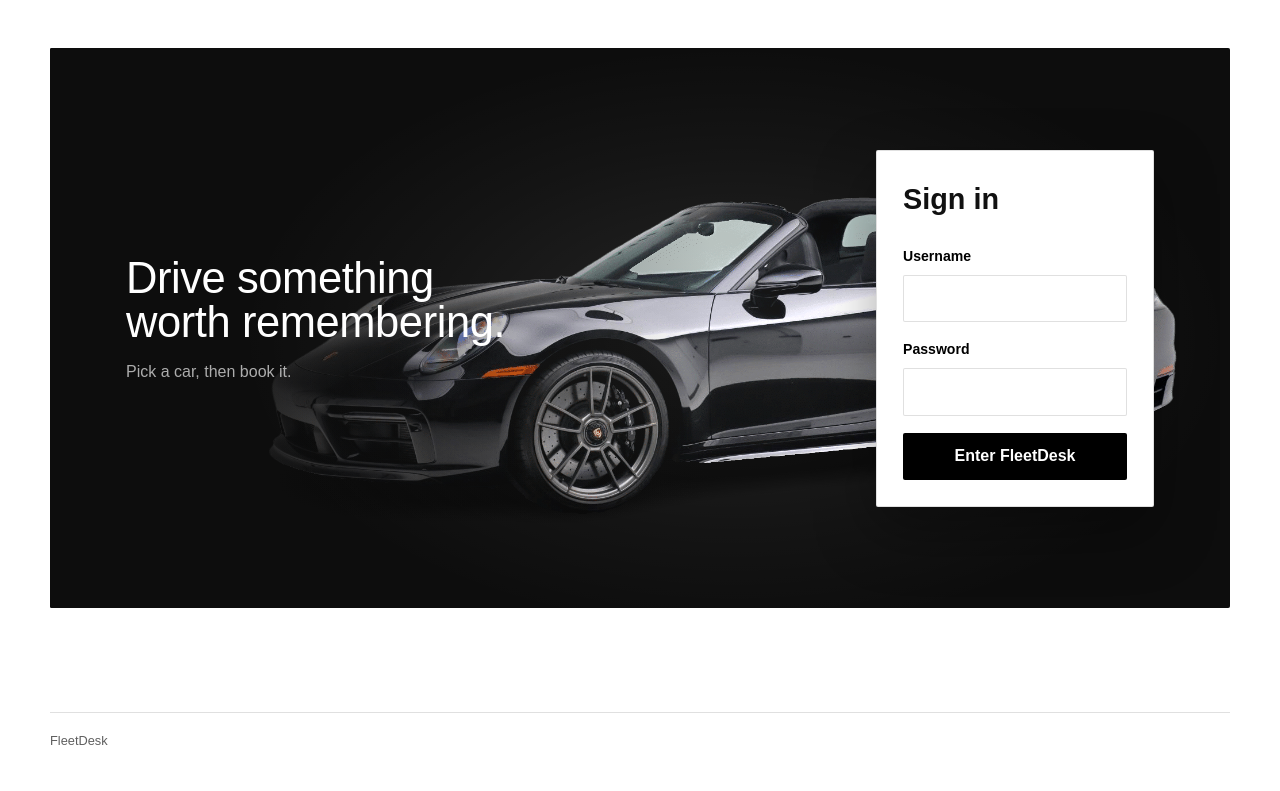
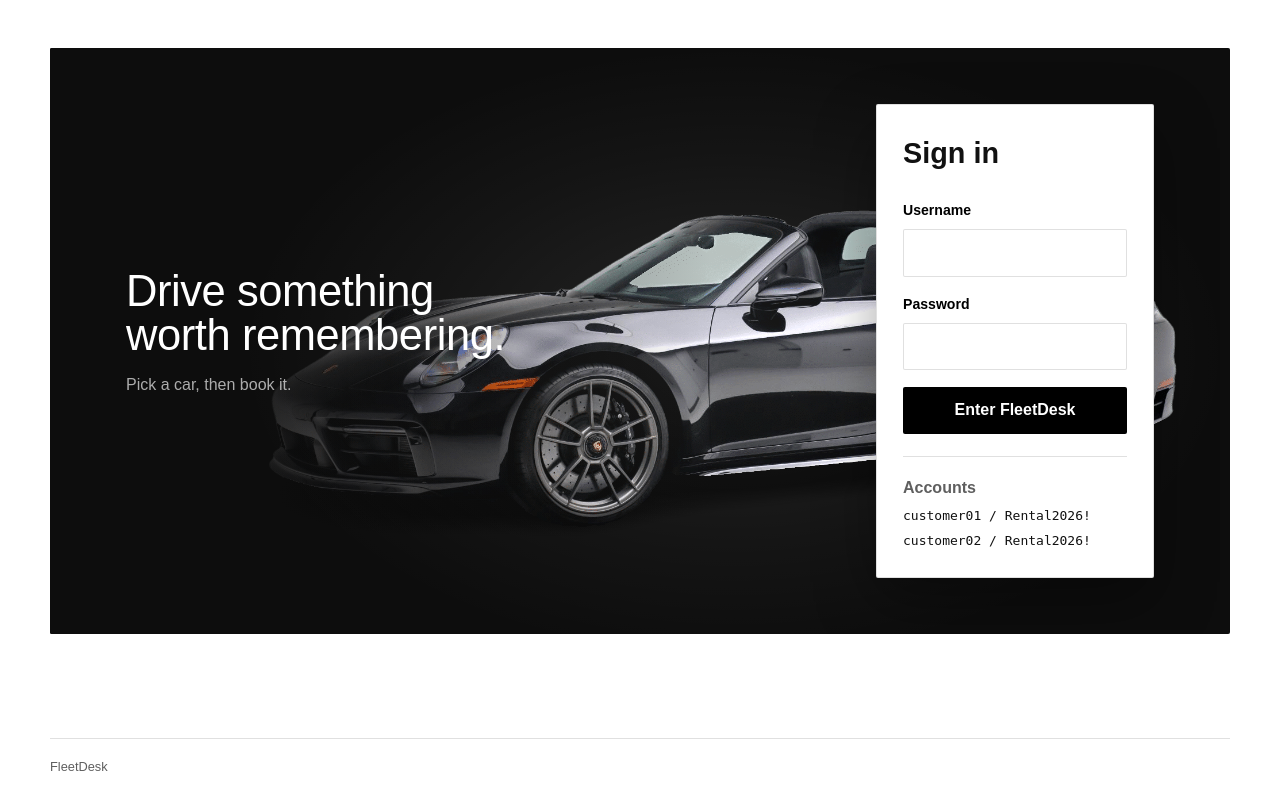
Before and after one commit to 123dvfj123/Comp3810sef_group36, a Node server app: page /login in a window 1280 px wide. Shown: the part 84-875 px from the top of the page. Before the commit the page ends 829 px from the top, so only its background shows below. Run offline with Node 20, Linux system fonts and the light colour scheme; some libraries are stand-ins or nearby versions.

Commit message:
Show account hints on the sign-in page

```diff
--- a/public/css/main.css
+++ b/public/css/main.css
@@ -602,6 +602,19 @@ dd {
   color: var(--muted);
 }
 
+.account-hints {
+  display: grid;
+  gap: 5px;
+  margin-top: 22px;
+  padding-top: 19px;
+  border-top: 1px solid var(--line);
+  color: var(--muted);
+}
+
+.account-hints code {
+  color: var(--navy);
+}
+
 .form-alert {
   margin-top: 18px;
   padding: 12px 14px;
--- a/views/login.ejs
+++ b/views/login.ejs
@@ -25,6 +25,12 @@
         </label>
         <button class="button button-primary button-wide" type="submit">Enter FleetDesk</button>
       </form>
+
+      <div class="account-hints">
+        <strong>Accounts</strong>
+        <code>customer01 / Rental2026!</code>
+        <code>customer02 / Rental2026!</code>
+      </div>
     </section>
   </div>
 </div>
```
